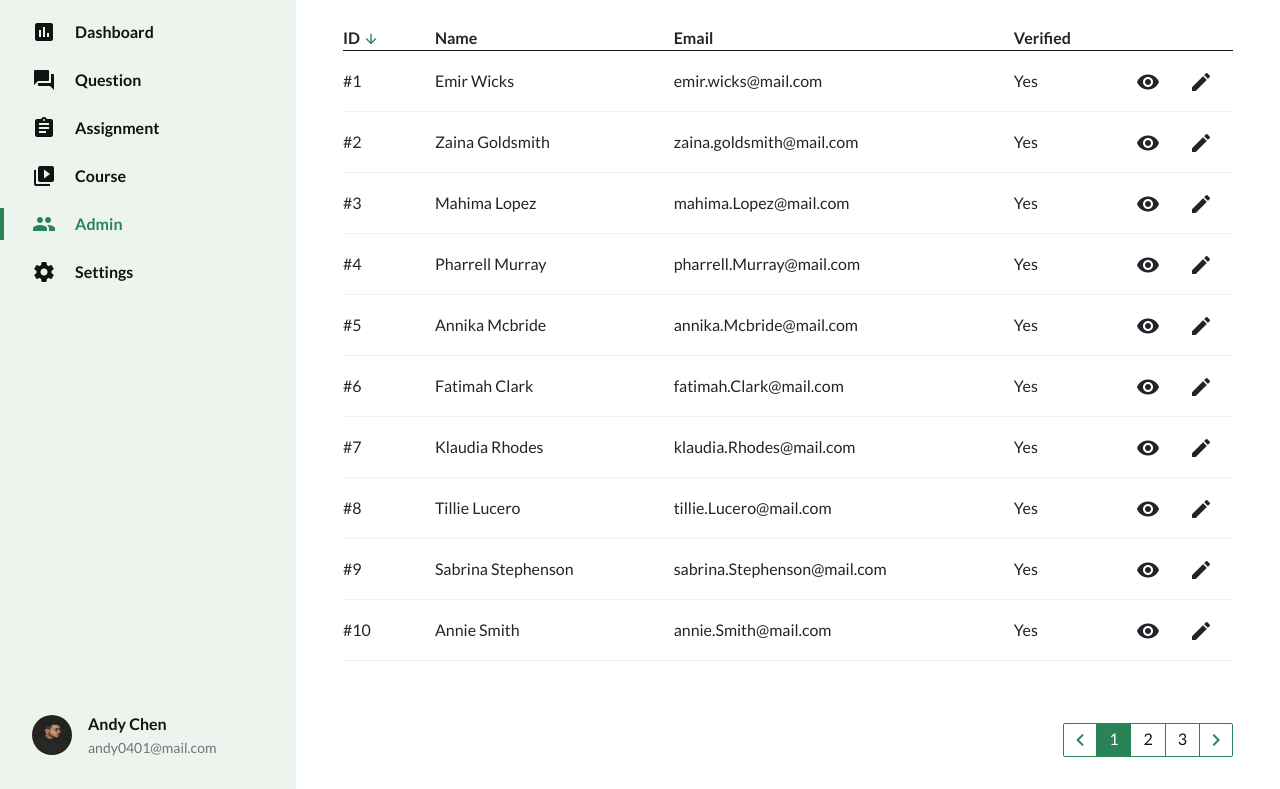
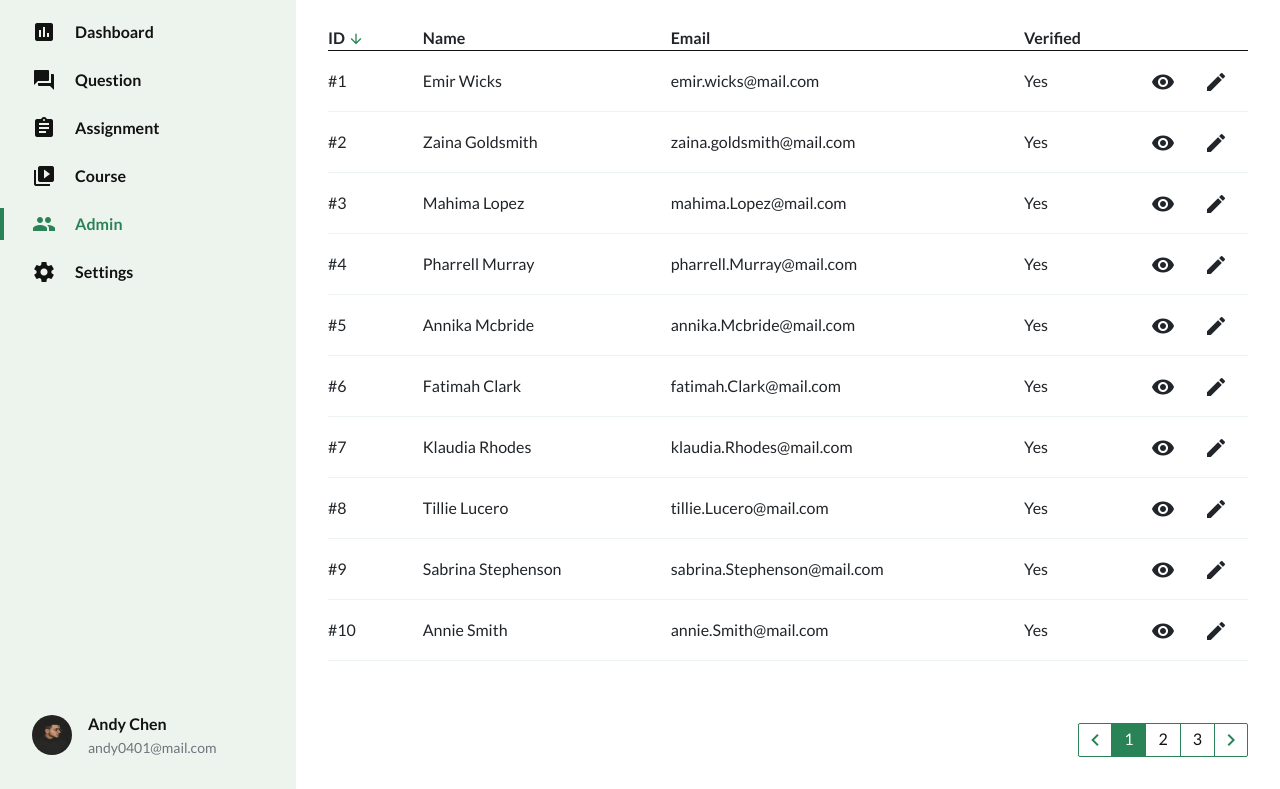
Before and after one commit to carol-yang09/layout_dashboard, a plain HTML site: page admin.html in a window 1280 px wide. Shown: the part 96-885 px from the top of the page. Drawn offline with nearby package versions, Linux system fonts and the light colour scheme.

Commit message:
Update 2020-12-18T10:14:33.563Z

```diff
--- a/admin.html
+++ b/admin.html
@@ -75,8 +75,8 @@
 </aside>
 
 
-<main class="col">
-  <nav class="p-9 d-flex align-items-center">
+<main class="col p-9">
+  <nav class="d-flex align-items-center pb-9">
     <h2 class="mr-9 font-weight-bold">Admin</h2>
     <button class="btn" data-toggle="modal" data-target="#newModal">
       <span class="material-icons mr-2 align-middle text-primary">add</span>
@@ -97,7 +97,6 @@
     </ul>
   </nav>
 
-  <div class="px-9 pb-9">
   <table class="table table-hover mb-11 border-bottom border-secondary">
     <thead>
       <tr>
@@ -282,8 +281,6 @@
       </li>
     </ul>
   </nav>
-
-  </div>
 
 </main>
 
```
Lines whose indentation alone changed are shown as unchanged.
